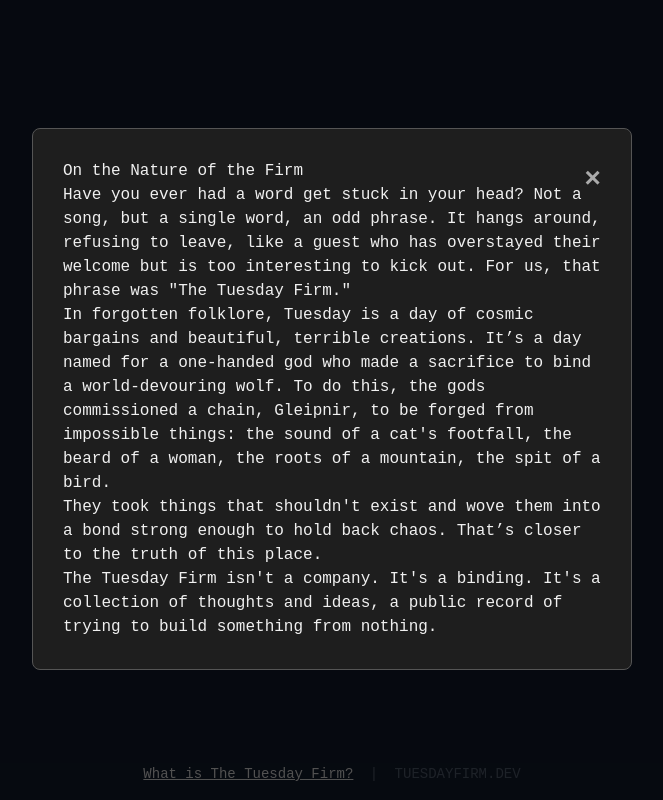
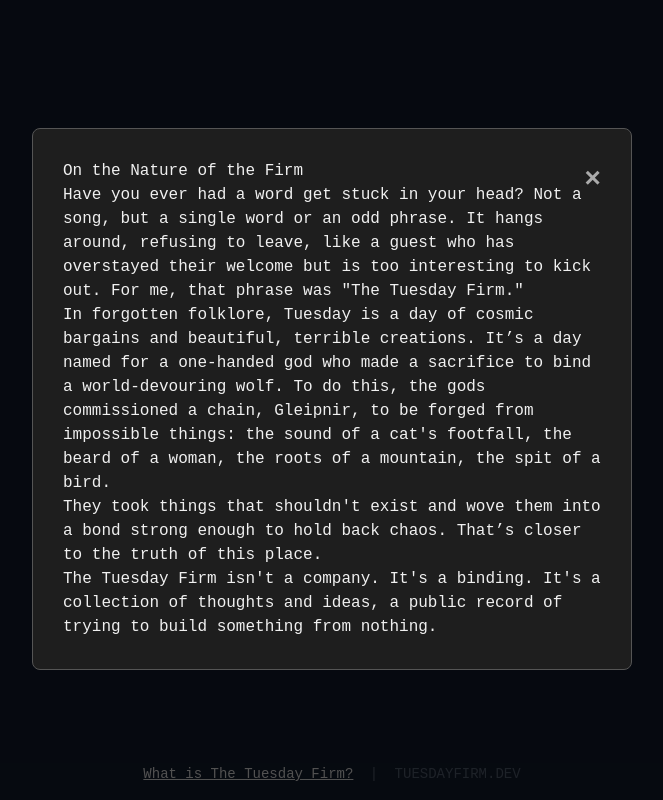
Before and after one commit to KnowOneActual/tuesdayfirm_dev, a website: page index.html in a window 1280 px wide. Both pictures are taken after a click on the link "What is The Tuesday Firm?". Shown: the whole page, without its empty margins (308-971 px from the left). Drawn offline with Linux system fonts and the light colour scheme.

Commit message:
updated minor wording in index.html

```diff
--- a/index.html
+++ b/index.html
@@ -64,10 +64,10 @@
             <span class="close-button">&times;</span>
             <h2>On the Nature of the Firm</h2>
             <p>
-                Have you ever had a word get stuck in your head? Not a song, but a single word, an odd phrase. It hangs
+                Have you ever had a word get stuck in your head? Not a song, but a single word or an odd phrase. It hangs
                 around, refusing to leave, like a guest who has overstayed their welcome but is too interesting to kick
                 out.
-                For us, that phrase was "The Tuesday Firm."
+                For me, that phrase was "The Tuesday Firm."
             </p>
             <p>
                 In forgotten folklore, Tuesday is a day of cosmic bargains and beautiful, terrible creations. It’s a day
```
